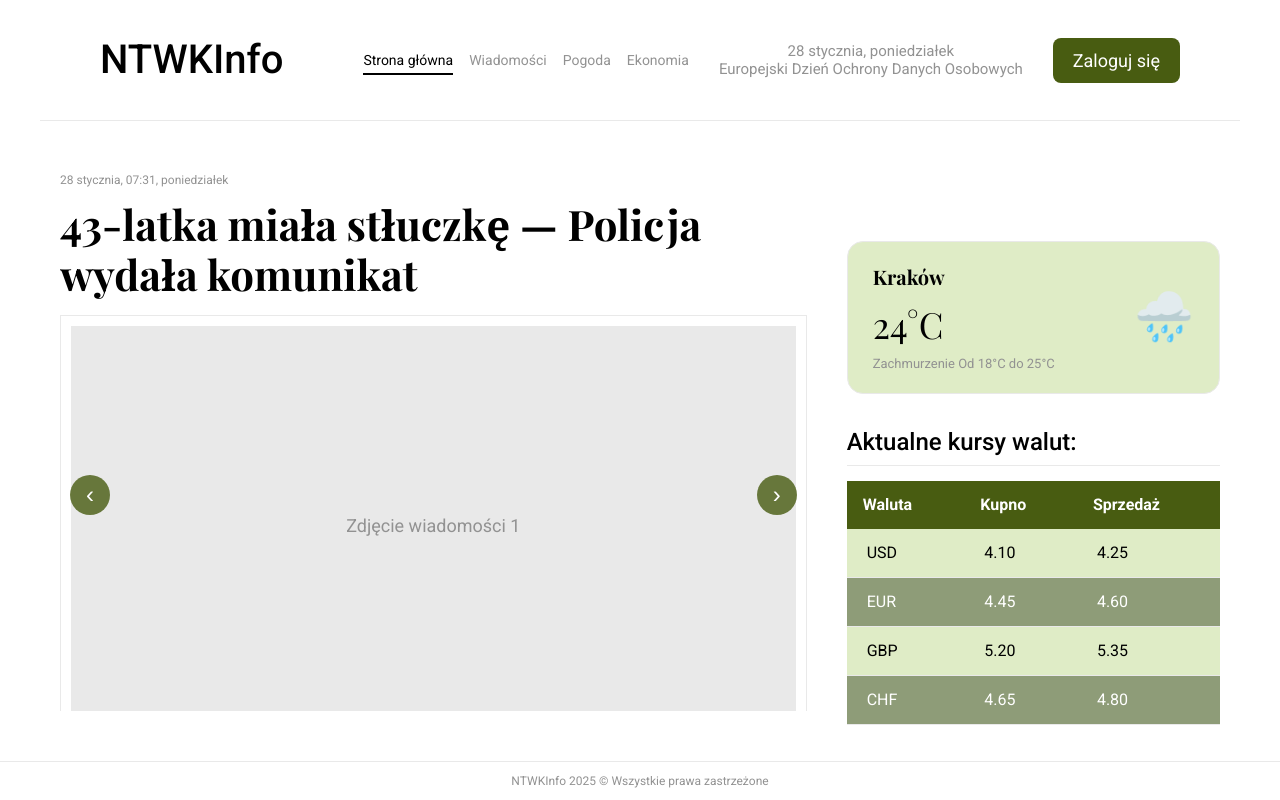
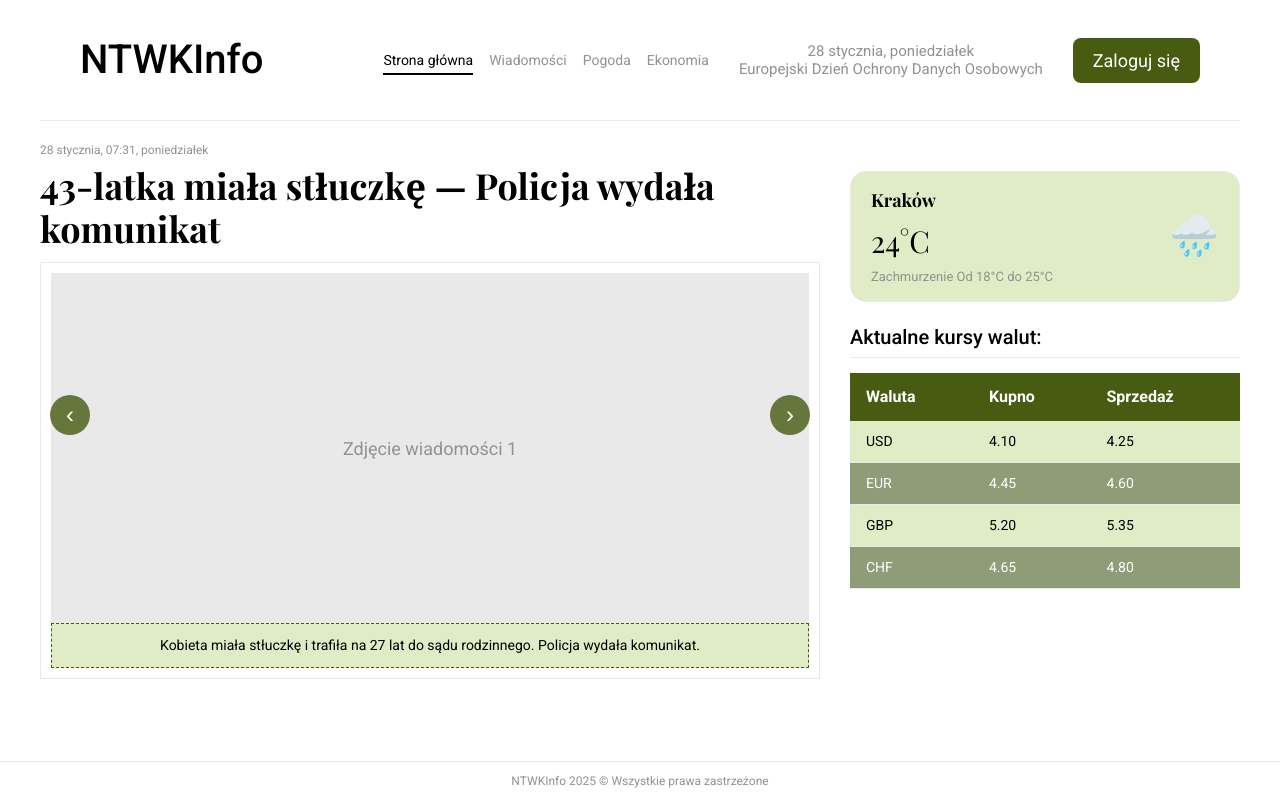
Before and after one commit to MrN1co/NTwKInfo, a Flask app: page / in a window 1280 px wide. Run offline with Flask 3, Linux system fonts and the light colour scheme.

Commit message:
poprawa responsywnosci dla laptopow

```diff
--- a/static/css/style.css
+++ b/static/css/style.css
@@ -575,82 +575,142 @@ h1, h2, h3 {
     }
 
     body {
+        margin: 0;
         padding: 0;
-    margin: 0;
         display: flex;
         flex-direction: column;
         height: 100vh;
         overflow: hidden;
     }
 
+    /* --- GŁÓWNA ZAWARTOŚĆ --- */
     .main-content {
         flex: 1;
         width: 100%;
         max-width: none;
+        padding: 20px 40px;
+        gap: 30px;
         height: 100%;
-    padding: 50px 60px;
-    gap: 60px;
+        display: flex;
+        flex-direction: column;
         overflow: hidden;
     }
 
+    /* --- GRID --- */
     .content-grid {
+        display: grid;
+        grid-template-columns: 2fr 1fr;
+        gap: 30px;
         height: 100%;
-    min-height: 0;
-    grid-template-rows: 1fr;
-    grid-template-columns: 2fr 1fr;
+        min-height: 0; /* kluczowe, by zmieścić wszystko */
     }
 
-  .left-column, .right-column {
-    height: 100%;
-    min-height: 0;
+    .left-column,
+    .right-column {
+        display: flex;
+        flex-direction: column;
+        min-height: 0;  /* pozwala kolumnom się zmniejszyć */
         overflow: hidden;
     }
 
+    /* --- KARUZELA / ARTYKUŁ --- */
     .main-article-carousel {
-    height: 100%;
+        flex: 1;
         min-height: 0;
+        display: flex;
+        flex-direction: column;
         overflow: hidden;
     }
 
+    .main-article__header {
+        font-size: 12px;
+        margin-bottom: 5px;
+    }
+
     .main-article__title {
-    font-size: 42px;
+        font-size: 36px; /* większy tytuł */
+        margin-bottom: 12px;
+        line-height: 1.2;
+    }
+
+    .main-article__image-container {
+        flex: 1;           /* zdjęcie wypełnia kolumnę proporcjonalnie */
+        min-height: 0;
+        margin-bottom: 10px;
+    }
+
+    .image-placeholder {
+        width: 100%;
+        height: 350px;     /* większe, naturalne zdjęcie */
     }
 
     .main-article__caption {
-    font-size: 16px;
-    padding: 20px 30px;
+        font-size: 14px;
+        padding: 12px 20px;
     }
 
-  .weather-box,
-  .exchange-rates {
-    font-size: 16px;
-    max-height: 40vh;
+    /* --- PRAWA KOLUMNA --- */
+    .right-column {
+        gap: 20px;
+        min-height: 0;
+        overflow: hidden;
+        flex: 1;
+    }
+
+    .weather-box {
+        flex: 0 0 35%; /* trochę więcej miejsca dla pogody */
         overflow: auto;
     }
 
+    .exchange-rates {
+        flex: 1;       /* zajmuje resztę miejsca */
+        overflow: auto;
+        min-height: 0;
+    }
+
+    /* --- POGODA --- */
+    .weather-box {
+        background: var(--color-accent);
+        border: 1px solid var(--color-border);
+        border-radius: 16px;
+        padding: 15px 20px;
+    }
+
+    .weather-box__city {
+        font-size: 18px;
+    }
+
+    .weather-box__temp {
+        font-size: 30px;
+    }
+
+    .weather-box__icon {
+        font-size: 40px;
+    }
+
+    /* --- KURSY --- */
     .exchange-rates__title {
-    font-size: 24px;
+        font-size: 20px;
     }
 
     .rate-item .cell {
-    font-size: 16px;
-    padding: 12px 20px;
+        font-size: 14px;
+        padding: 10px 16px;
     }
 
+    /* --- HEADER / FOOTER --- */
     .header__top-bar,
     .footer {
         width: 100%;
         max-width: none;
-    padding-left: 60px;
-    padding-right: 60px;
+        padding-left: 40px;
+        padding-right: 40px;
     }
 
     .right-column {
-    margin-top: 70px;
+        margin-top: 30px; /* zmniejszone, żeby nie było dużego luzu */
     }
 }
-
-
 
 
 /* --- 10. KARUZELA WIADOMOŚCI --- */
```
Lines whose indentation alone changed are shown as unchanged.
